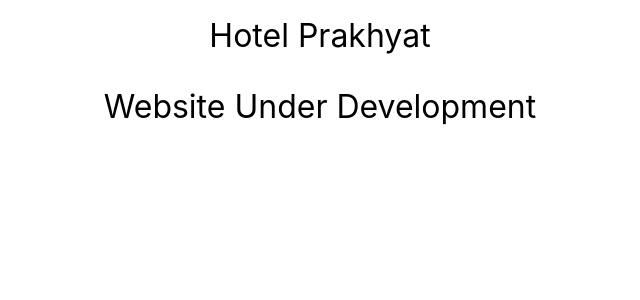
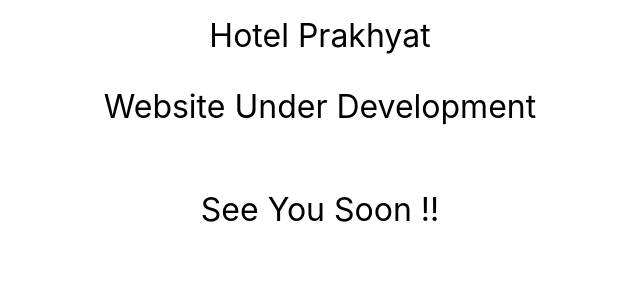
Before and after one commit to HotelPrakhyat/prakhyat-client, a React (Create React App) app: page / in a window 1280 px wide. Shown: the top 300 px of the page, without its empty margins (320-960 px from the left). Built offline with nearby package versions, Linux system fonts and the light colour scheme.

Commit message:
initial template added

```diff
--- a/src/App.js
+++ b/src/App.js
@@ -6,6 +6,7 @@ function App() {
     <div className={styles.body}>
       Hotel Prakhyat
      <p>Website Under Development</p>
+     <p>See You Soon !!</p>
     </div>
   );
 }
```
